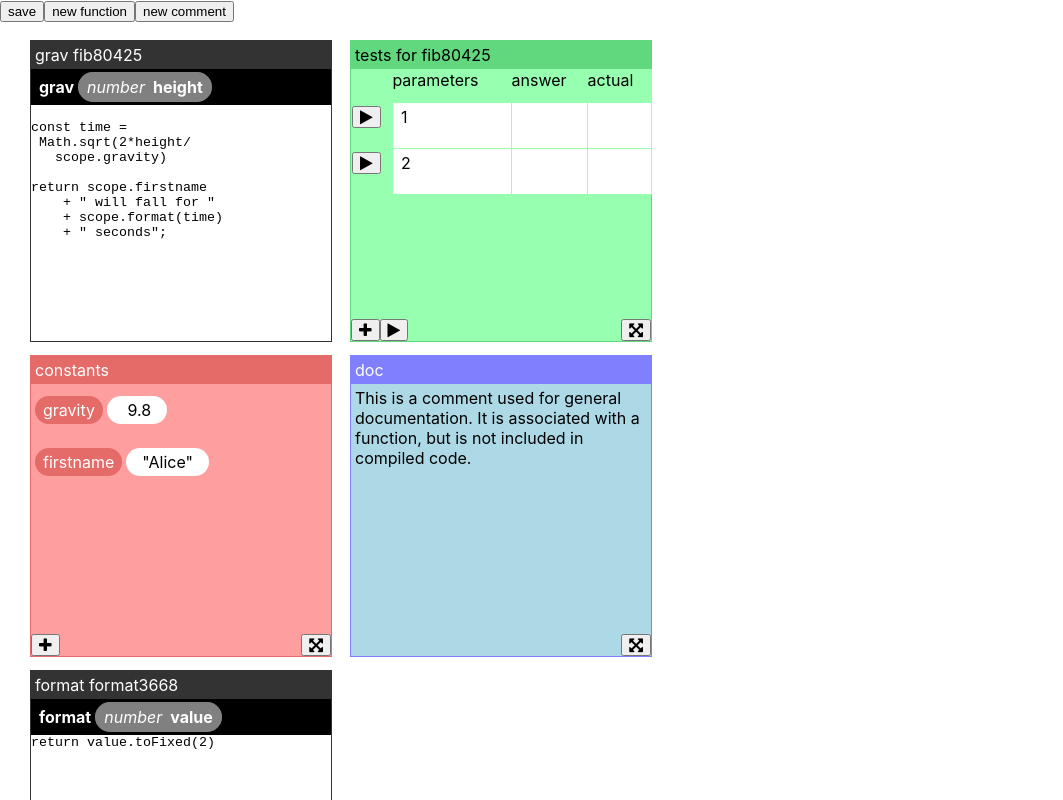
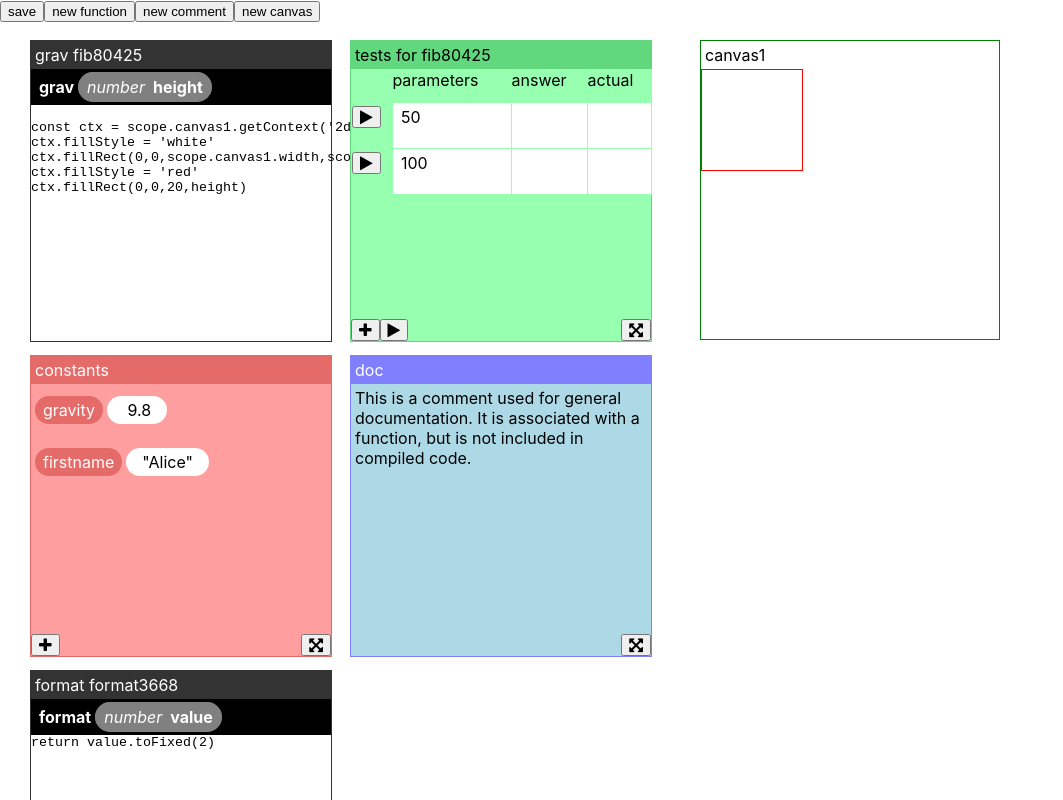
Before and after one commit to joshmarinacci/koding-experiment, a React (Create React App) app: page / in a window 1280 px wide. Shown: the top 800 px of the page, without its empty margins (0-1063 px from the left). Built offline with nearby package versions, Linux system fonts and the light colour scheme.

Commit message:
add a canvas that can be referenced from code

```diff
--- a/src/App.css
+++ b/src/App.css
@@ -24,6 +24,7 @@ body {
   width: 300px;
   height: 300px;
   position: absolute;
+  background-color: white;
 }
 
 .function {
@@ -186,3 +187,9 @@ footer {
 .comment .body {
   padding: 0.25em;
 }
+
+
+
+.canvas canvas {
+  border: 1px solid red;
+}
--- a/src/App.js
+++ b/src/App.js
@@ -8,6 +8,7 @@ import {ProcessorSystem} from './CodeProcessor'
 import {ConstantsView} from './ConstantsView'
 import {ProjectEditor} from './ProjectEditor'
 import {genId} from './utils'
+import {CanvasView} from './CanvasView'
 
 const fibId = genId("fib")
 
@@ -27,14 +28,12 @@ const project = [
             }
         ],//d = 1/2 at^2,  d/a * 2 = t^2,  sqrt(2d/a)
         body: `
-const time =
- Math.sqrt(2*height/
-   scope.gravity)
+const ctx = scope.canvas1.getContext('2d')
+ctx.fillStyle = 'white'
+ctx.fillRect(0,0,scope.canvas1.width,scope.canvas1.height)
+ctx.fillStyle = 'red'
+ctx.fillRect(0,0,20,height)
 
-return scope.firstname
-    + " will fall for "
-    + scope.format(time)
-    + " seconds";
 `
     },
     {
@@ -63,13 +62,13 @@ return scope.firstname
         target:fibId,
         tests: [
             {
-                params:[1],
+                params:[50],
                 answer:[],
                 actual:[],
                 correct:true,
             },
             {
-                params:[2],
+                params:[100],
                 answer:[],
                 actual:[],
                 correct:true,
@@ -111,13 +110,26 @@ return scope.firstname
             This is a comment used for general documentation. It is associated
             with a function, but is not included in compiled code.
         `
-    }
+    },
 ]
+
+project.push({
+    position: {
+        x:700,
+        y:40,
+    },
+    id:genId("canvas"),
+    type:'canvas',
+    name:'canvas1',
+    width:100,
+    height:100,
+})
+
 
 const Processor = new ProcessorSystem(project)
 const ed = new ProjectEditor(project)
 
-const CanvasView = (props) => {
+const BackgroundCanvas = (props) => {
     return <div className={"canvas"}>{props.children}</div>
 }
 
@@ -126,6 +138,7 @@ const Menu = (props) => {
         <button>save</button>
         <button onClick={()=>ed.addNewFunction()}>new function</button>
         <button onClick={()=>ed.addNewComment()}>new comment</button>
+        <button onClick={()=>ed.addNewCanvasConstant()}>new canvas</button>
     </div>
 }
 
@@ -147,12 +160,12 @@ class App extends Component {
         const project = this.state.project
 
         return (
-            <CanvasView project={project}>
+            <BackgroundCanvas project={project}>
                 <Menu/>
                 {
                     project.map(p => this.renderChunk(p))
                 }
-            </CanvasView>
+            </BackgroundCanvas>
         )
     }
     renderChunk(p) {
@@ -160,6 +173,7 @@ class App extends Component {
         if(p.type === 'tests') return <TestsView fun={p} key={p.id} processor={Processor} editor={ed}/>
         if(p.type === 'constants') return <ConstantsView fun={p} key={p.id} editor={ed}/>
         if(p.type === 'comment') return <CommentDocView fun={p} key={p.id} editor={ed}/>
+        if(p.type === 'canvas') return <CanvasView fun={p} key={p.id} editor={ed}/>
 
     }
 
--- /dev/null
+++ b/src/CanvasView.js
@@ -0,0 +1,9 @@
+import React, {useCallback} from 'react'
+import {DraggableWindow} from './DraggableWindow'
+
+export const CanvasView = ({fun,editor}) => {
+    const canvasRef = useCallback(node => editor.setCanvasRef(fun,node))
+    return <DraggableWindow fun={fun} editor={editor} title={fun.name} type="canvas">
+        <canvas ref={canvasRef} width={fun.width} height={fun.height}/>
+    </DraggableWindow>
+}
--- a/src/CodeProcessor.js
+++ b/src/CodeProcessor.js
@@ -15,6 +15,8 @@ export class ProcessorSystem {
         consts.forEach(c => {
             defs.push({name:c.name, value:c.value})
         })
+
+
         funs.forEach(realfun => {
             const parms = realfun.params.map(p => p.name)
             console.log("looking at realfun",realfun)
@@ -32,6 +34,10 @@ return scope;
 
         console.log(`-------\n${body}\n---------`)
         const scope = new Function(body)()
+        const canvases = this.project.filter(p => p.type === 'canvas')
+        canvases.forEach(c => {
+            scope[c.name] = c.canvasRef
+        })
         console.log(scope)
         return scope
     }
--- a/src/ProjectEditor.js
+++ b/src/ProjectEditor.js
@@ -25,6 +25,11 @@ export class ProjectEditor {
         pos.y = y
         this.fireChange()
     }
+
+    setCanvasRef(fun, node) {
+        fun.canvasRef = node
+    }
+
 
     fireChange() {
         this.listeners.changed.forEach(cb => cb(this.project))
@@ -58,4 +63,19 @@ export class ProjectEditor {
         })
         this.fireChange()
     }
+
+    addNewCanvasConstant() {
+        this.project.push({
+            position: {
+                x:100,
+                y:100,
+            },
+            id:genId("canvas"),
+            type:'canvas',
+            name:'canvas1',
+            width:100,
+            height:100,
+        })
+        this.fireChange()
+    }
 }
```
